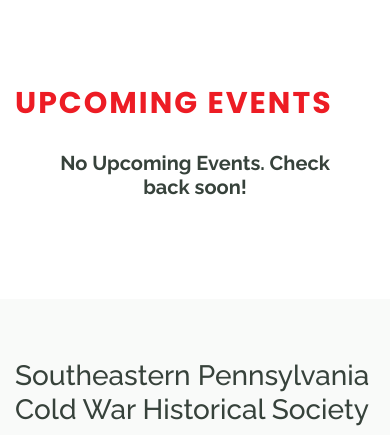
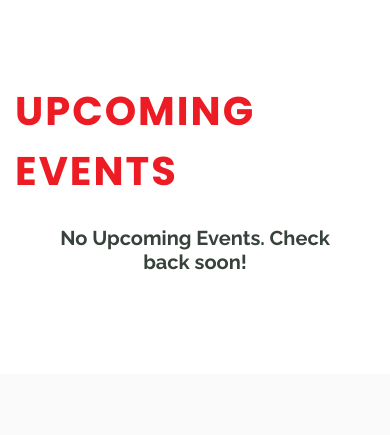
Before and after one commit to jtangir87/sepacoldwar, a Django app: page /events/movie-nights in a window 390 px wide. Shown: the part 212-647 px from the top of the page. Run offline with Django 3.2, Linux system fonts and the light colour scheme; data that the repository does not hold is empty; parts of the project's set-up code (start-up, migrations or seed data) failed here and were passed over; some libraries are stand-ins or nearby versions.

Commit message:
fix h2 for mobile

```diff
--- a/sepacoldwar/static/css/style.css
+++ b/sepacoldwar/static/css/style.css
@@ -1689,11 +1689,11 @@ section {
 }
 
 @media(max-width:600px) {
-  #dfs-page .section-title h2 {
+  .section-title h2 {
     line-height: normal;
     font-size: 30px;
   }
-  #dfs-page .section-title h2::after {
+  .section-title h2::after {
     display: none;
   }
 }
```
